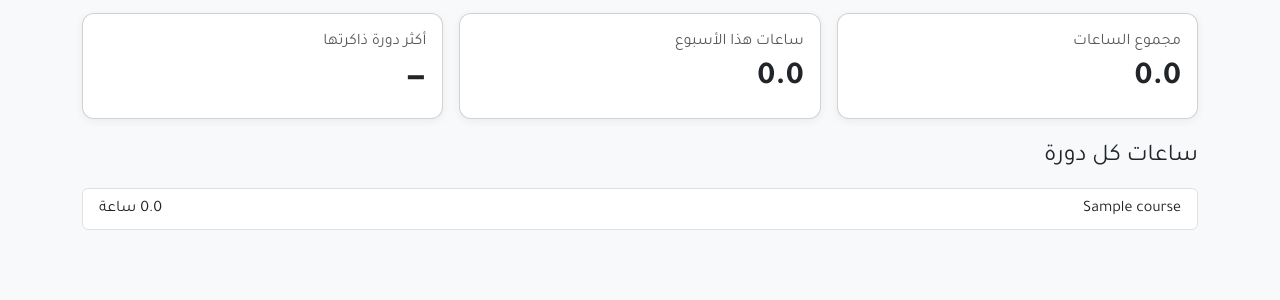
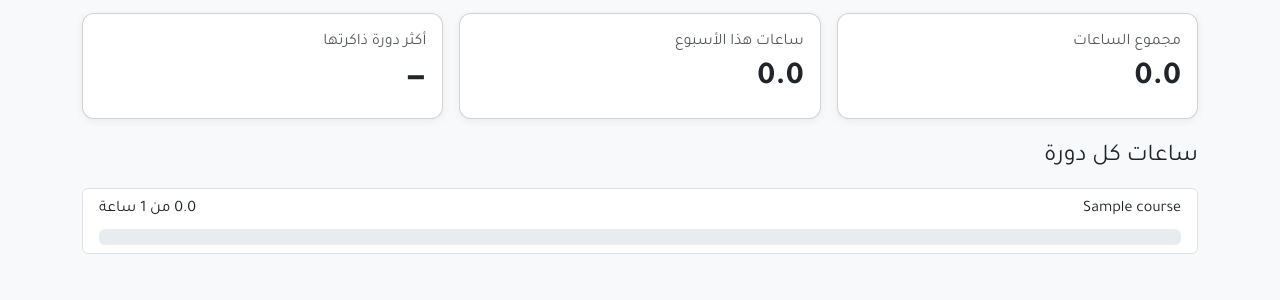
Before and after one commit to xbeeso/study-tracker, a Django app: page /stats/ in a window 1280 px wide. Shown: the part 131-431 px from the top of the page. Run offline with Django 5.2, Linux system fonts and the light colour scheme; tables that the repository leaves empty hold one stand-in row (values such as "Sample post"); data that the repository does not hold is empty.

Commit message:
Add target hours and progress bars

```diff
--- a/tracker/models.py
+++ b/tracker/models.py
@@ -8,6 +8,9 @@ class Course(models.Model):
 
     # CharField = short text. max_length is required for text fields.
     name = models.CharField(max_length=100)
+    # How many hours you want to study this course in total.
+    # default=10: existing courses get 10, so the database knows what to put in the new column.
+    target_hours = models.PositiveIntegerField(default=10)
 
     def __str__(self):
         # How a course appears in the admin panel and when printed.
--- a/tracker/static/tracker/style.css
+++ b/tracker/static/tracker/style.css
@@ -30,3 +30,8 @@ body {
     border-radius: 0.75rem;
     box-shadow: 0 2px 8px rgba(0, 0, 0, 0.06);
 }
+
+/* Progress bars use the brand color instead of Bootstrap's default blue */
+.progress-bar {
+  background-color: var(--brand);
+}
--- a/tracker/templates/tracker/stats.html
+++ b/tracker/templates/tracker/stats.html
@@ -38,13 +38,23 @@
 <h2 class="h4 mb-3">ساعات كل دورة</h2>
 <ul class="list-group">
     {% for course in courses %}
-            <li class="list-group-item d-flex justify-content-between">
-                {{ course.name }}
-                <span>{{ course.hours }} ساعة</span>
+    <li class="list-group-item">
+        <!-- Top row: course name on one side, hours vs target on the other -->
+        <div class="d-flex justify-content-between mb-2">
+            <span>{{ course.name }}</span>
+            <span>{{ course.hours|unlocalize }} من {{ course.target_hours }} ساعة</span>
+        </div>
+        <!-- Bootstrap progress bar: the inner div's width is the filled part -->
+        <div class="progress" role="progressbar" aria-valuenow="{{ course.percent }}" aria-valuemin="0"
+            aria-valuemax="100">
+            <!-- unlocalize keeps the number plain, so the CSS width always works -->
+            <div class="progress-bar" style="width: {{ course.percent|unlocalize }}%">{{ course.percent }}%</div>
+        </div>
     </li>
     {% empty %}
-            {# "empty" runs only when the list has nothing in it. #}
-            <li class="list-group-item">ما فيه دورات إلى الحين.</li>
+    <li class="list-group-item">ما فيه دورات بعد.</li>
     {% endfor %}
 </ul>
 {% endblock %}
+
+]
--- a/tracker/views.py
+++ b/tracker/views.py
@@ -112,6 +112,14 @@ def stats(request):
     # Loop over the courses and give each one its hours (templates can't divide numbers).
     for course in courses:
         course.hours = round(course.total_minutes / 60, 1)
+        # Progress toward the target, as a whole-number percentage (0 to 100).
+        if course.target_hours > 0:
+            # target_hours * 60 turns the target into minutes, so both sides use the same unit.
+            # min(..., 100) stops the bar from going past 100% if you study more than the target.
+            course.percent = min(round(course.total_minutes / (course.target_hours * 60) * 100), 100)
+        else:
+            # A target of 0 would mean dividing by zero, which crashes Python.
+            course.percent = 0
 
     # The top course is the first one, or None if there are no courses at all.
     top_course = courses[0] if courses else None
```
Also changed, not shown: tracker/migrations/0002_course_target_hours.py (added). Lines whose indentation alone changed are shown as unchanged.
